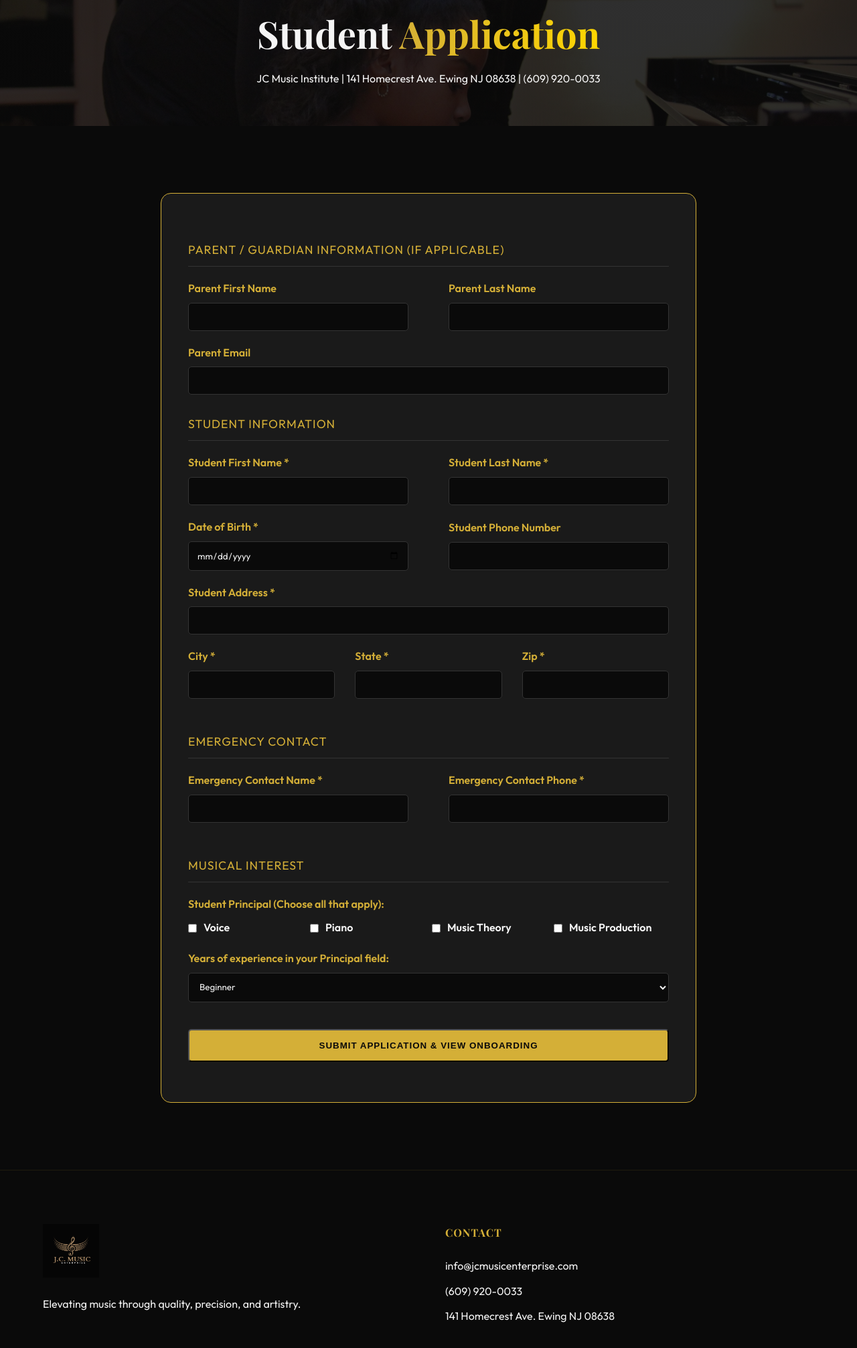
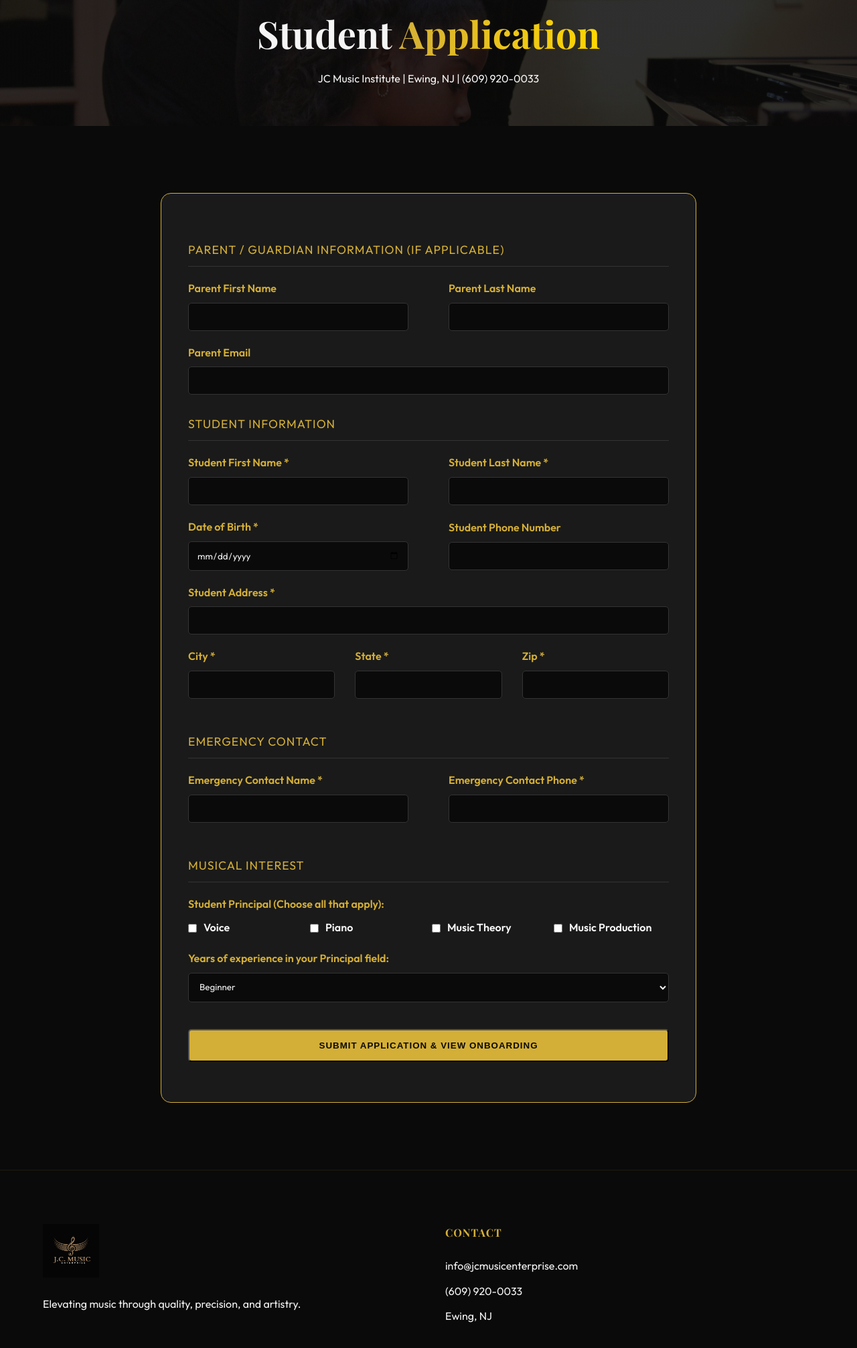
Before and after one commit to marketingax/jcmusic-redesign, a plain HTML site: page apply.html in a window 1280 px wide. Shown: the part 132-2144 px from the top of the page at 67% size. Drawn offline with nearby package versions, Linux system fonts and the light colour scheme; a web font is replaced by a local one.

Commit message:
Update: Removed full address from public pages, replaced with Ewing, NJ

```diff
--- a/apply.html
+++ b/apply.html
@@ -92,7 +92,7 @@
     <header class="sub-hero" style="background-image: linear-gradient(rgba(10,10,10,0.85), rgba(10,10,10,0.85)), url('assets/asset_3.jpg');">
         <div class="hero-content">
             <h1>Student <span class="gold-text">Application</span></h1>
-            <p>JC Music Institute | 141 Homecrest Ave. Ewing NJ 08638 | (609) 920-0033</p>
+            <p>JC Music Institute | Ewing, NJ | (609) 920-0033</p>
         </div>
     </header>
 
@@ -261,7 +261,7 @@
                 <ul class="footer-links">
                     <li>info@jcmusicenterprise.com</li>
                     <li>(609) 920-0033</li>
-                    <li>141 Homecrest Ave. Ewing NJ 08638</li>
+                    <li>Ewing, NJ</li>
                 </ul>
             </div>
         </div>
```
Also changed, not shown: onboarding.html (+2 -2 lines).
